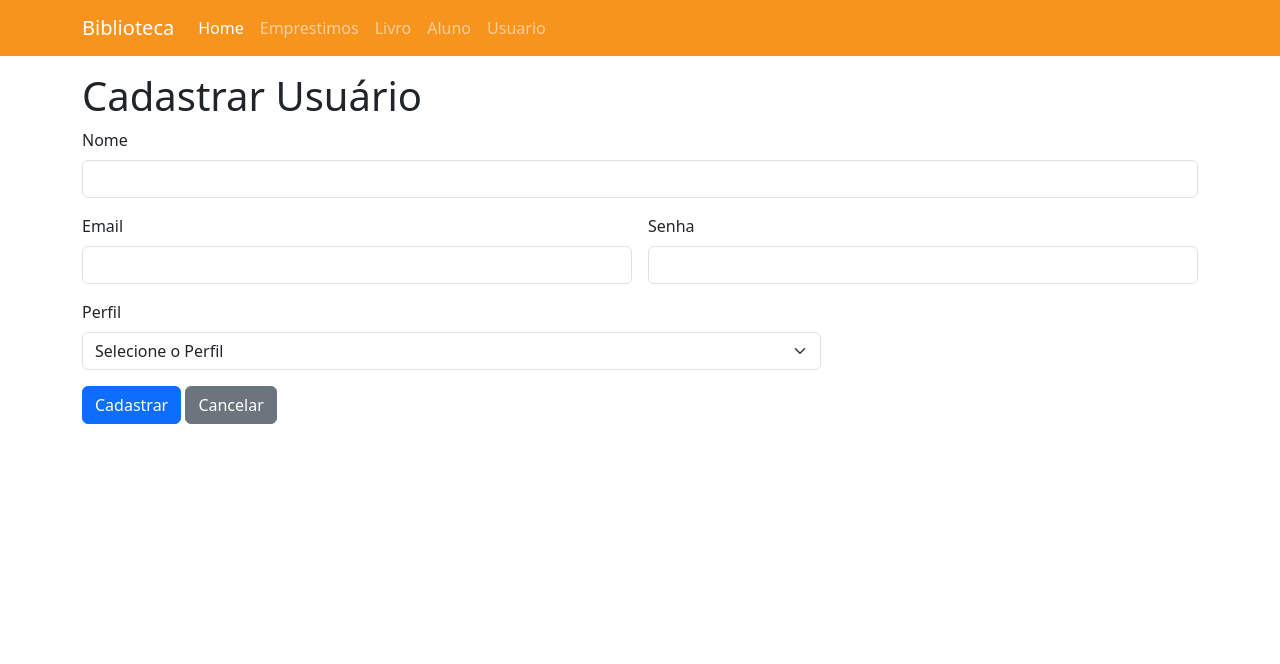
After one commit to AllanViniciusRB/sistemabiblioteca, a PHP site: page /admin/usuarios/cadastrar.php in a window 1280 px wide. The commit adds this page. Shown: the top 664 px of the page. Run offline with PHP 8.4, Linux system fonts and the light colour scheme.

Commit message:
Atividades 12.09

```diff
--- /dev/null
+++ b/admin/livros/cadastrar.php
@@ -0,0 +1,6 @@
+<?php
+    require_once $_SERVER['DOCUMENT_ROOT'] . "/includes/cabecalho.php";
+    require_once $_SERVER['DOCUMENT_ROOT'] . "/controllers/LivrosController.php";
+
+
+?>
--- a/admin/livros/index.php
+++ b/admin/livros/index.php
@@ -4,7 +4,9 @@
 ?>
 
     <main class="container mt-3 mb-3">
-        <h1>Lista de Livros</h1>
+        <h1>Lista de Livros
+        <a href="cadastrar.php" class="btn btn-primary float-end">Cadastrar</a>
+        </h1>
 
         <table class="table table-striped">
             <thead>
--- /dev/null
+++ b/admin/usuarios/cadastrar.php
@@ -0,0 +1,45 @@
+<?php
+    require_once $_SERVER['DOCUMENT_ROOT'] . "/includes/cabecalho.php";
+    require_once $_SERVER['DOCUMENT_ROOT'] . "/controllers/UsuarioController.php";
+
+    $usuarioControler = new UsuarioController();
+
+    $usuarioControler->cadastrarUsuario();
+?>
+
+<main class="container mt-3 mb-3">
+    <h1>Cadastrar Usuário</h1>
+
+    <form action="cadastrar.php" method="post" class = "row g-3">
+
+        <div class="col-md-12">
+            <label for="nome" class="form-label">Nome</label>
+            <input type="text" class="form-control" name="nome" id="nome" required>
+        </div>
+        <div class="col-md-6">
+            <label for="email" class="form-label">Email</label>
+            <input type="email" class="form-control" name="email" id="email" required>
+        </div>
+        <div class="col-md-6">
+            <label for="senha" class="form-label">Senha</label>
+            <input type="password" class="form-control" name="senha" id="senha" required>
+        </div>
+        <div class="col-md-8">
+        <label for="Perfil" class="form-label">Perfil</label>
+        <select name="perfil" class="form-select" id="perfil" required>
+            <option>Selecione o Perfil</option>
+            <option value="usuario">Usuario</option>
+            <option value="administrador">Administrador</option>
+        </select>
+        </div>
+
+        <div class="col-12">
+            <button type="submit" class="btn btn-primary">Cadastrar</button>
+            <a href="index.php" class="btn btn-secondary">Cancelar</a>
+        </div>
+
+    </form>
+
+
+</main>
+<?php require_once $_SERVER['DOCUMENT_ROOT'] . "/includes/rodape.php";?>
--- a/controllers/UsuarioController.php
+++ b/controllers/UsuarioController.php
@@ -13,4 +13,41 @@ Class UsuarioController{
         return $this->usuarioModel->listar();
     }
 
+    public function cadastrarUsuario(){
+
+        if($_SERVER['REQUEST_METHOD'] === 'POST'){
+
+            $dados = [
+                'nome'=>$_POST['nome'],
+                'email'=>$_POST['email'],
+                'senha'=>password_hash($_POST['senha'],PASSWORD_DEFAULT),
+                'perfil'=>$_POST['perfil'],
+            ];
+
+            $this->usuarioModel->cadastrar($dados);
+
+            header('location: index.php');
+            exit;
+        }
+    }
+    public function editarUsuario(){
+        $id = $_GET['id'];
+
+        if($_SERVER['REQUEST_METHOD'] === 'POST'){
+
+            $dados = [
+                'nome'=>$_POST['nome'],
+                'email'=>$_POST['email'],
+                'senha'=>password_hash($_POST['senha'],PASSWORD_DEFAULT),
+                'perfil'=>$_POST['perfil'],
+            ];
+
+            $this->usuarioModel->editar($id, $dados);
+
+            header('location: index.php');
+            exit;
+        }
+        return $this->usuarioModel->buscarUsuario($id);
+    }
+
 }
--- a/models/Usuario.php
+++ b/models/Usuario.php
@@ -1,4 +1,5 @@
 <?php
+session_start();
 require_once $_SERVER ['DOCUMENT_ROOT'] . "/database/DBConexao.php";
 class Usuario
 {
@@ -65,10 +66,15 @@ class Usuario
             $stmt->bindParam(':perfil', $dados['perfil']);
 
             $stmt->execute();
+            $_SESSION['sucesso'] = "Cadastro realizado com sucesso";
+
             return true;
 
         }catch(PDOException $e){
             echo 'Erro ao cadastrar: ' . $e->getMessage();
+
+            $_SESSION['erro'] = "Erro ao cadastrar usuario";
+
             return false;
         }
     }
```
Also changed, not shown: admin/usuarios/editar.php (added, +47 -0 lines), admin/usuarios/index.php (+6 -2 lines), includes/alerta.php (added, +17 -0 lines), admin/alunos/cadastrar.php (added), admin/index.php (line endings or trailing spaces).
